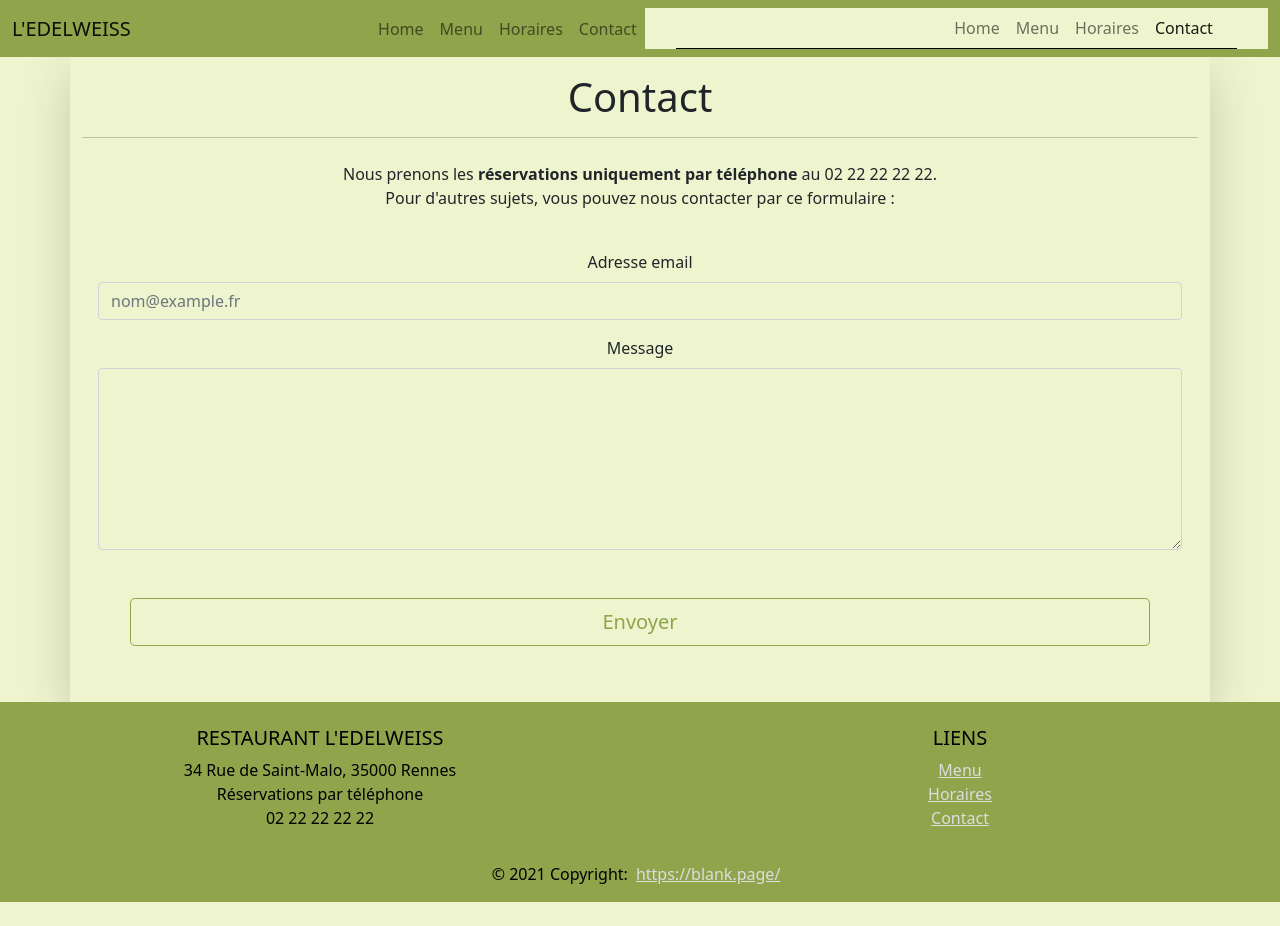
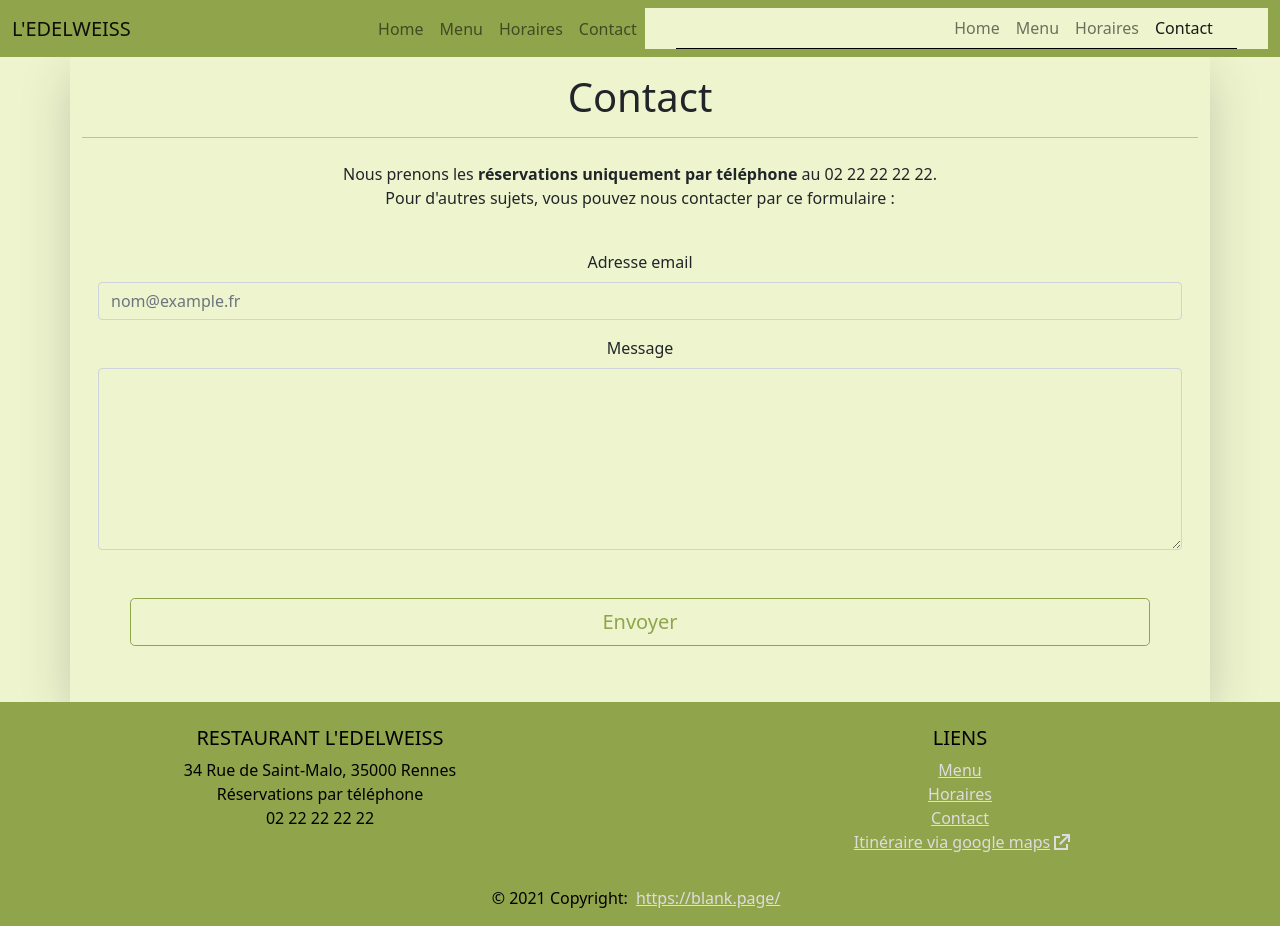
Before and after one commit to starwalker00/edelweiss, a React (Create React App) app: page /contact in a window 1280 px wide. Before the commit the page ends 902 px from the top, so only its background shows below. Built offline with nearby package versions, Linux system fonts and the light colour scheme.

Commit message:
app: add external link icon by css.gg

```diff
--- a/src/components/Footer.jsx
+++ b/src/components/Footer.jsx
@@ -23,6 +23,15 @@ function Footer() {
                 <li><a className="link-secondary" href="/menu"> Menu </a></li>
                 <li><a className="link-secondary" href="/schedule"> Horaires </a></li>
                 <li><a className="link-secondary" href="/contact"> Contact </a></li>
+                <li>
+                  <a
+                    className="link-secondary"
+                    href="https://www.google.com/maps/search/?api=1&query=edelweiss+rennes"
+                    target="_blank" rel="noreferrer">
+                    Itinéraire via google maps
+                    <i className="gg-external"></i>
+                  </a>
+                </li>
               </ul>
             </Col>
           </Row>
--- a/src/scss/custom.scss
+++ b/src/scss/custom.scss
@@ -113,3 +113,41 @@ $body-bg: #eef5ce;
 .home img.storefront {
     border-radius: 5%;
 }
+
+// externalk link icon from open source icon library https://css.gg/external
+.gg-external {
+    box-sizing: border-box;
+    position: relative;
+    display: inline-flex;
+    transform: scale(var(--ggs,1));
+    width: 10px;
+    height: 10px;
+    box-shadow:
+        -2px 2px 0 0,
+        -4px -4px 0 -2px,
+        4px 4px 0 -2px;
+    margin-left: 6px;
+    // margin-top: 1px
+}
+.gg-external::after,
+.gg-external::before {
+    content: "";
+    display: block;
+    box-sizing: border-box;
+    position: absolute;
+    right: -4px
+}
+.gg-external::before {
+    background: currentColor;
+    transform: rotate(-45deg);
+    width: 12px;
+    height: 2px;
+    top: 1px
+}
+.gg-external::after {
+    width: 8px;
+    height: 8px;
+    border-right: 2px solid;
+    border-top: 2px solid;
+    top: -4px
+}
```
